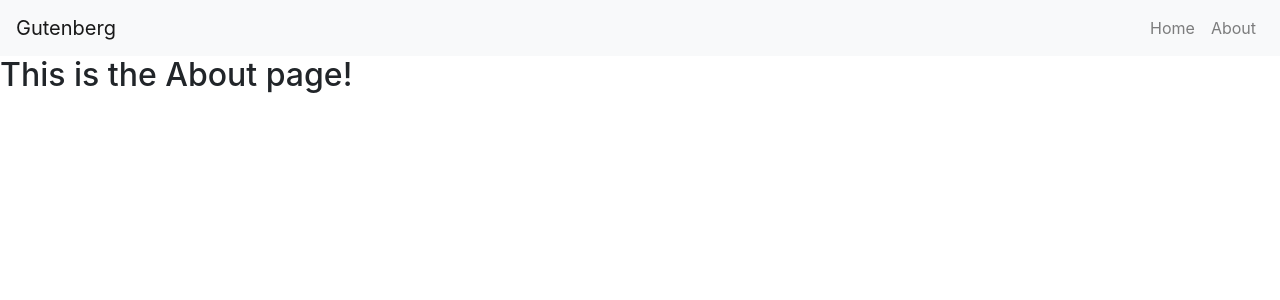
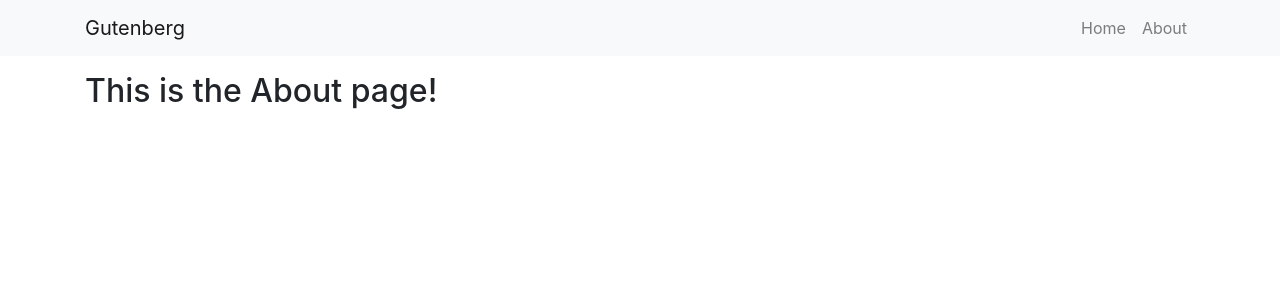
Before and after one commit to gutenbooks/app, a React (Create React App) app: page /about in a window 1280 px wide. Shown: the top 300 px of the page. Built offline with nearby package versions, Linux system fonts and the light colour scheme.

Commit message:
feat(pages/*): make page containers and top margin more consistent

```diff
--- a/src/App.tsx
+++ b/src/App.tsx
@@ -14,7 +14,8 @@ import BookShow from './pages/BookShow';
 const App: React.FC = () => {
   return (
     <Router>
-       <Navbar bg="light" expand="lg">
+       <Navbar bg="light" expand="lg" className="mb-3">
+          <div className="container">
             <Navbar.Brand href="/">Gutenberg</Navbar.Brand>
             <Navbar.Toggle aria-controls="basic-navbar-nav" />
             <Navbar.Collapse id="basic-navbar-nav">
@@ -23,6 +24,7 @@ const App: React.FC = () => {
                 <Nav.Link href="/about">About</Nav.Link>
               </Nav>
             </Navbar.Collapse>
+         </div>
        </Navbar>
 
          {/*
--- a/src/pages/About.tsx
+++ b/src/pages/About.tsx
@@ -2,7 +2,7 @@ import React from 'react';
 
 const About: React.FC = () => {
   return (
-    <div>
+    <div className="container">
       <h2>This is the About page!</h2>
     </div>
   );
--- a/src/pages/BookShow.tsx
+++ b/src/pages/BookShow.tsx
@@ -22,7 +22,7 @@ const BookShowPage: React.FC = () => {
   }
 
   return (
-    <div className="container mt-4">
+    <div className="container">
       <BookShow book={book} />
     </div>
   );
--- a/src/pages/Home.tsx
+++ b/src/pages/Home.tsx
@@ -52,7 +52,7 @@ const Home: React.FC = () => {
   };
 
   return (
-    <div className="container mt-3">
+    <div className="container">
       <SearchControl
         taxonomies={taxonomies}
         onSearch={onSearch}
--- a/src/pages/Search.tsx
+++ b/src/pages/Search.tsx
@@ -120,7 +120,7 @@ const Search: React.FC = () => {
   }
 
   return (
-    <div className="container mt-3">
+    <div className="container">
       <SearchControl
         defaultQuery={context.query ? context.query as string : ''}
         taxonomies={taxonomies}
```
Lines whose indentation alone changed are shown as unchanged.
